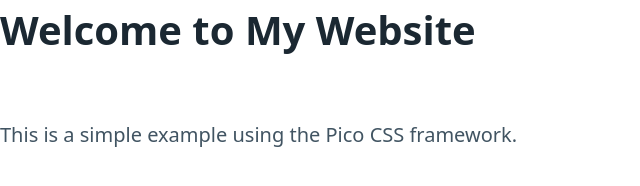
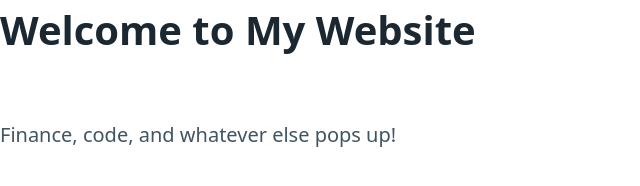
Before and after one commit to colekennedy512/blog, a plain HTML site: page index.html in a window 1280 px wide. Shown: the whole page, without its empty margins (0-640 px from the left). Drawn offline with Linux system fonts and the light colour scheme.

Commit message:
Update index.html

```diff
--- a/index.html
+++ b/index.html
@@ -14,7 +14,7 @@
 
     <!-- Your content goes here -->
     <h1>Welcome to My Website</h1>
-    <p>This is a simple example using the Pico CSS framework.</p>
+    <p>Finance, code, and whatever else pops up!</p>
 
     <!-- You can include more HTML elements and structure based on your needs -->
 
```
